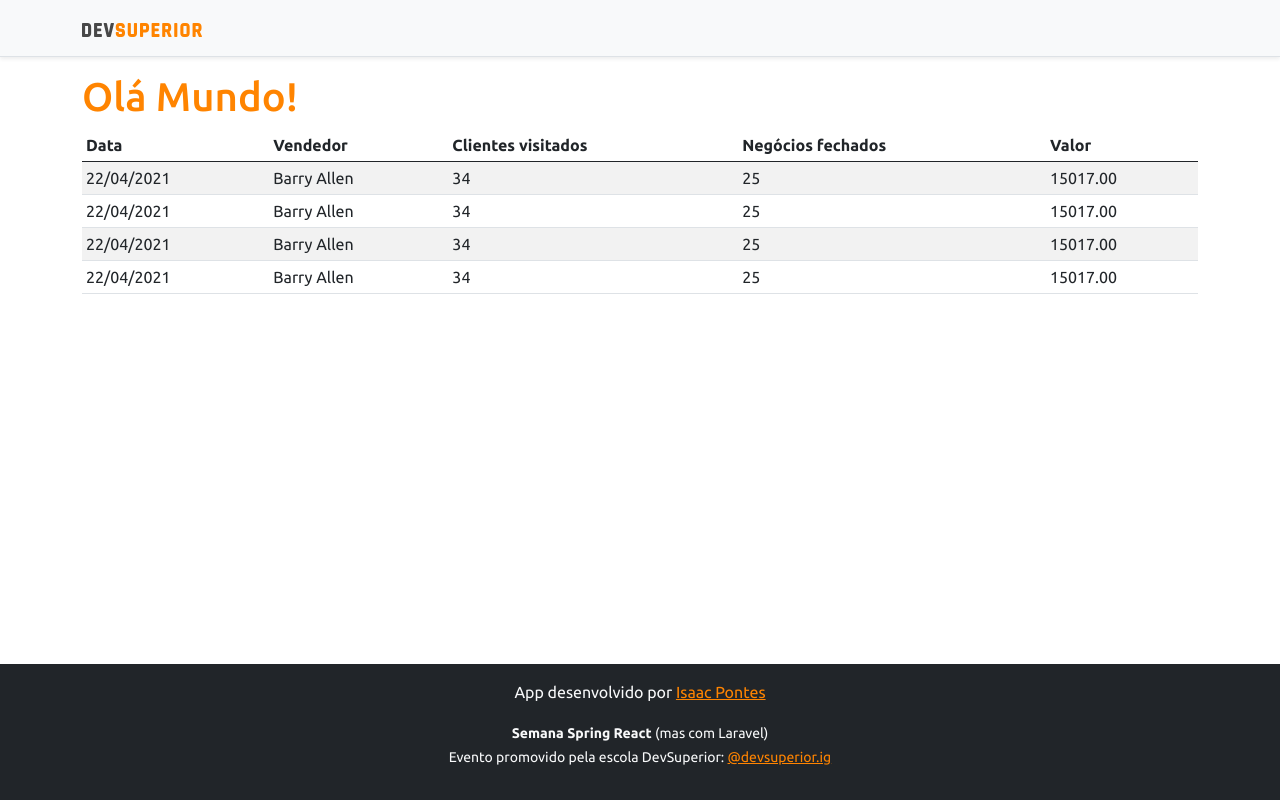
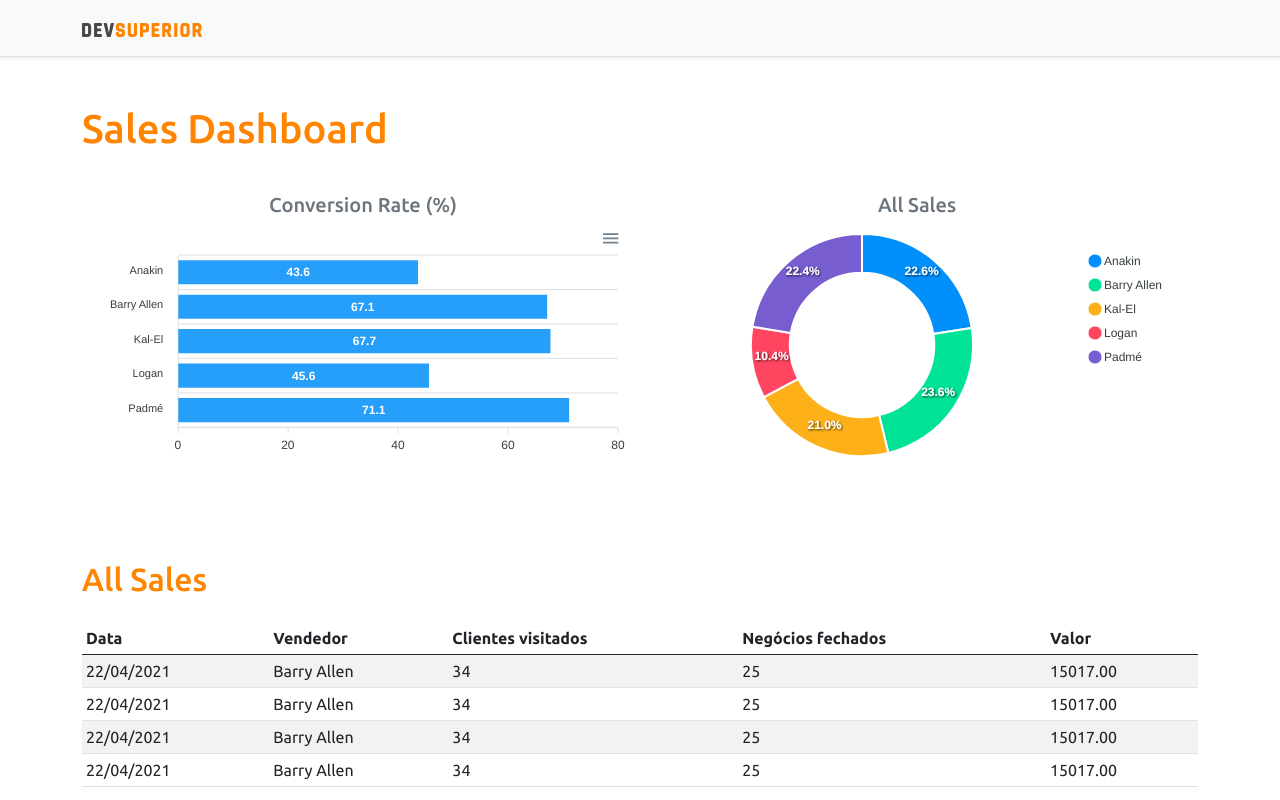
Before and after one commit to isaacpontes/ds-sales, a React (Create React App) app in the folder frontend/: page / in a window 1280 px wide. Shown: the top 800 px of the page. Built offline with nearby package versions, Linux system fonts and the light colour scheme.

Commit message:
Added static charts.

```diff
--- a/frontend/package.json
+++ b/frontend/package.json
@@ -10,9 +10,11 @@
     "@types/node": "^12.20.11",
     "@types/react": "^17.0.4",
     "@types/react-dom": "^17.0.3",
+    "apexcharts": "^3.26.1",
     "bootstrap": "^5.0.0-beta3",
     "node-sass": "^5.0.0",
     "react": "^17.0.2",
+    "react-apexcharts": "^1.3.9",
     "react-dom": "^17.0.2",
     "react-scripts": "4.0.3",
     "typescript": "^4.2.4",
--- a/frontend/src/App.tsx
+++ b/frontend/src/App.tsx
@@ -1,4 +1,6 @@
+import BarChart from "components/BarChart";
 import DataTable from "components/DataTable";
+import DonutChart from "components/DonutChart";
 import Footer from "components/Footer";
 import Navbar from "components/Navbar";
 
@@ -6,10 +8,24 @@
   return (
     <>
       <Navbar />
-      <div className="container">
-        <h1 className="text-primary">Olá Mundo!</h1>
+      <div className="container py-3">
+        <h1 className="text-primary py-3">Sales Dashboard</h1>
 
-        <DataTable />
+        <div className="row p-3">
+          <div className="col-sm-6">
+            <h5 className="text-secondary text-center">Conversion Rate (%)</h5>
+            <BarChart />
+          </div>
+          <div className="col-sm-6">
+            <h5 className="text-secondary text-center">All Sales</h5>
+            <DonutChart />
+          </div>
+        </div>
+
+        <div className="py-5">
+          <h2 className="text-primary py-3">All Sales</h2>
+          <DataTable />
+        </div>
       </div>
       <Footer />
     </>
--- /dev/null
+++ b/frontend/src/components/BarChart.tsx
@@ -0,0 +1,32 @@
+import Chart from 'react-apexcharts';
+
+export default function BarChart() {
+    const options = {
+        plotOptions: {
+            bar: {
+                horizontal: true,
+            }
+        },
+    };
+
+    const mockData = {
+        labels: {
+            categories: ['Anakin', 'Barry Allen', 'Kal-El', 'Logan', 'Padmé']
+        },
+        series: [
+            {
+                name: "% Sucesso",
+                data: [43.6, 67.1, 67.7, 45.6, 71.1]
+            }
+        ]
+    };
+
+    return (
+        <Chart
+            options={{ ...options, xaxis: mockData.labels }}
+            series={mockData.series}
+            type="bar"
+            height="240"
+        />
+    )
+}
--- /dev/null
+++ b/frontend/src/components/DonutChart.tsx
@@ -0,0 +1,23 @@
+import Chart from 'react-apexcharts';
+
+export default function DonutChart() {
+    const mockData = {
+        series: [477138, 499928, 444867, 220426, 473088],
+        labels: ['Anakin', 'Barry Allen', 'Kal-El', 'Logan', 'Padmé']
+    }
+
+    const options = {
+        legend: {
+            show: true
+        }
+    }
+
+    return (
+        <Chart
+            options={{ ...options, labels: mockData.labels }}
+            series={mockData.series}
+            type="donut"
+            height="240"
+        />
+    )
+}
```
Also changed, not shown: 1 other file (tests, documents, lock files or other folders).
